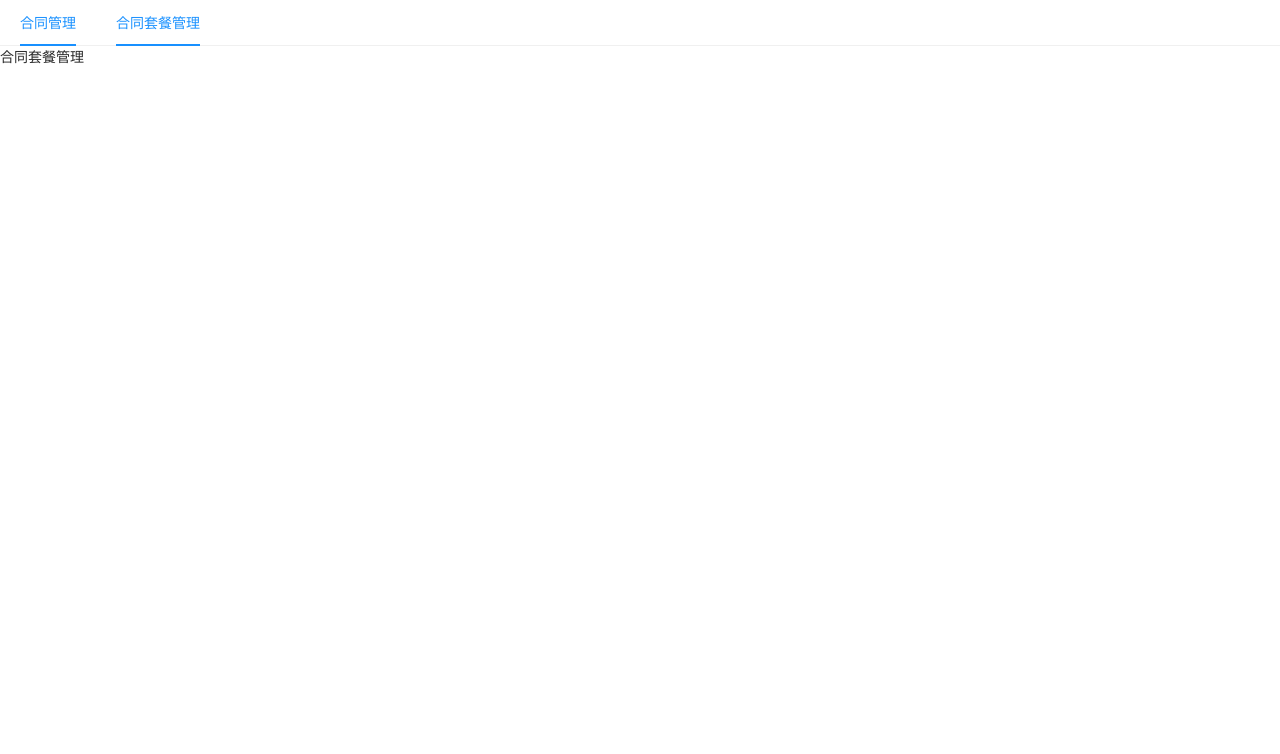
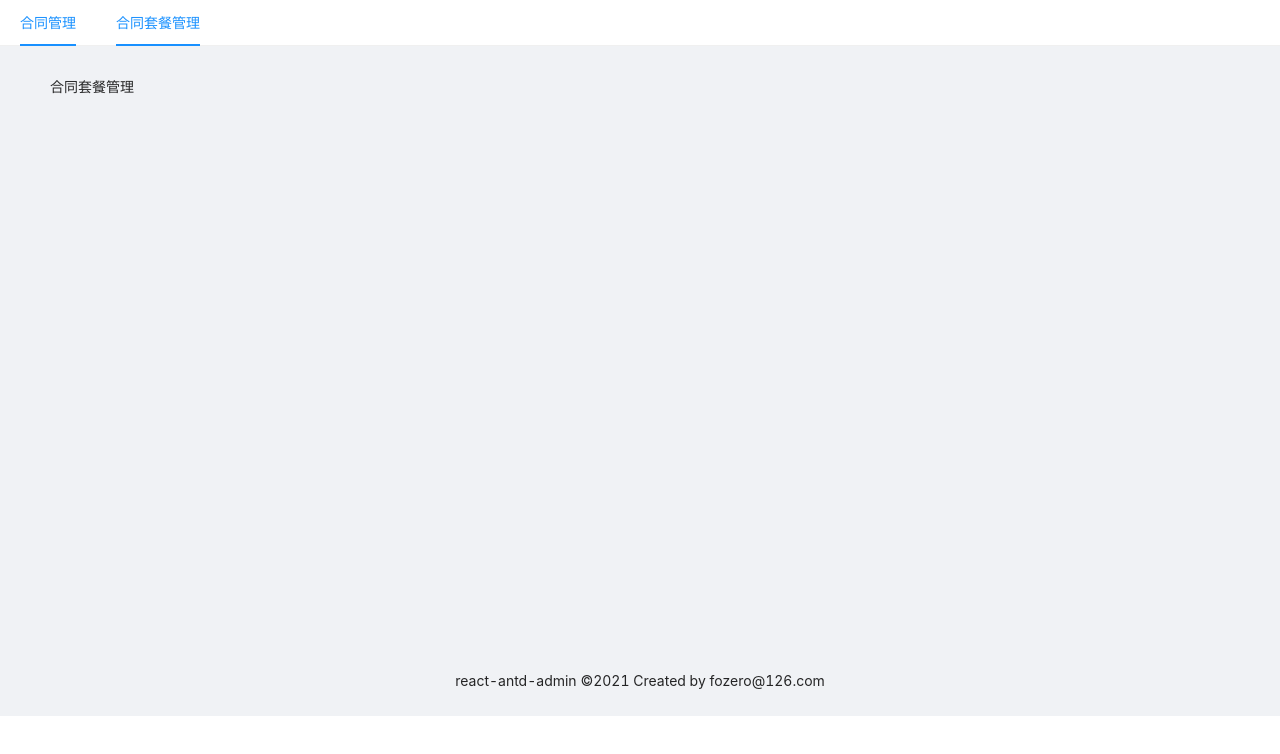
Before and after one commit to fozero/react-antd-adminMT, a React (Create React App) app: page /contractComboList in a window 1280 px wide. Shown: the top 754 px of the page. Built offline with nearby package versions, Linux system fonts and the light colour scheme.

Commit message:
page layout

```diff
--- /dev/null
+++ b/src/components/Layout/MainLayout/index.jsx
@@ -0,0 +1,24 @@
+import { Layout } from 'antd'
+import NavMenu from '../NavMenu'
+
+import styles from './index.module.css'
+
+const { Footer, Content } = Layout
+const MainLayout = ({ children }) => {
+  return (
+    <Layout>
+      <NavMenu />
+      <Content
+        className={styles.content}
+        style={{ padding: '30px 50px', minHeight: '600px' }}
+      >
+        {children}
+      </Content>
+      <Footer className={styles.footer}>
+        react-antd-admin ©2021 Created by fozero@126.com
+      </Footer>
+    </Layout>
+  )
+}
+
+export default MainLayout
--- /dev/null
+++ b/src/components/Layout/MainLayout/index.module.css
@@ -0,0 +1,8 @@
+.content {
+  overflow-y: scroll;
+  overflow-x: hidden;
+}
+
+.footer {
+  text-align: center;
+}
--- a/src/components/Layout/NavMenu/index.jsx
+++ b/src/components/Layout/NavMenu/index.jsx
@@ -18,6 +18,7 @@ const NavMenu = () => {
         R.prop('key', R.find(R.propEq('path', location.pathname), routes))
       ]}
       mode='horizontal'
+      theme='light'
     >
       {routes.map(({ key, path, name, showInMenu }) => {
         if (showInMenu) {
--- a/src/pages/ContractComboList/index.jsx
+++ b/src/pages/ContractComboList/index.jsx
@@ -1,5 +1,11 @@
+import MainLayout from '../../components/Layout/MainLayout'
+
 const ContractComboList = () => {
-  return <div>合同套餐管理</div>
+  return (
+    <MainLayout>
+      <div>合同套餐管理</div>
+    </MainLayout>
+  )
 }
 
 export default ContractComboList
--- /dev/null
+++ b/src/pages/ContractList/contractListColumns.js
@@ -0,0 +1,14 @@
+const getContractListColumns = () => [
+  {
+    title: '热搜',
+    dataIndex: 'query',
+    key: 'query'
+  },
+  {
+    title: '展示名',
+    dataIndex: 'display_query',
+    key: 'display_query'
+  }
+]
+
+export default getContractListColumns
--- a/src/pages/ContractList/index.jsx
+++ b/src/pages/ContractList/index.jsx
@@ -1,7 +1,10 @@
 import React, { useEffect } from 'react'
+import { Table } from 'antd'
 import { useDispatch, useSelector } from 'react-redux'
 import { getContractListRequest } from '../../redux/contract/actions'
 import { contractListSelector } from '../../redux/contract/selectors'
+import MainLayout from '../../components/Layout/MainLayout'
+import getContractListColumns from './contractListColumns'
 
 const ContractList = () => {
   const words = useSelector(contractListSelector)
@@ -17,14 +20,9 @@ const ContractList = () => {
   }, [])
 
   return (
-    <div>
-      合同管理
-      <ul>
-        {words.map((item, index) => {
-          return <li key={index}>{item.display_query}</li>
-        })}
-      </ul>
-    </div>
+    <MainLayout>
+      <Table columns={getContractListColumns()} dataSource={words} />
+    </MainLayout>
   )
 }
 
--- a/src/pages/index.jsx
+++ b/src/pages/index.jsx
@@ -1,15 +1,19 @@
 import React from 'react'
-import { BrowserRouter as Router, Switch, Route } from 'react-router-dom'
+import {
+  BrowserRouter as Router,
+  Switch,
+  Route,
+  Redirect
+} from 'react-router-dom'
 
-import NavMenu from '../components/Layout/NavMenu'
 import { routes } from '../navigation'
 import './index.css'
 
 const App = () => {
   return (
     <Router>
-      <NavMenu />
       <Switch>
+        <Redirect from='/' to='/contractList' exact />
         {routes.map(({ key, path, exact, component }) => (
           <Route key={key} path={path} exact={exact} component={component} />
         ))}
```
